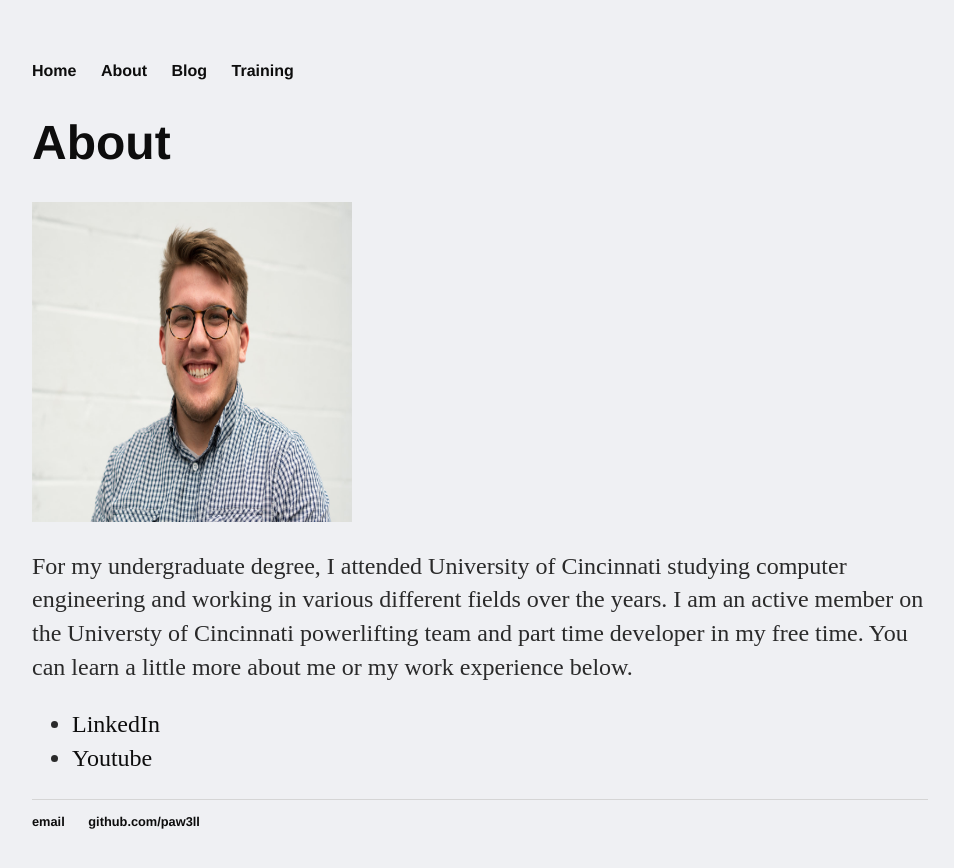
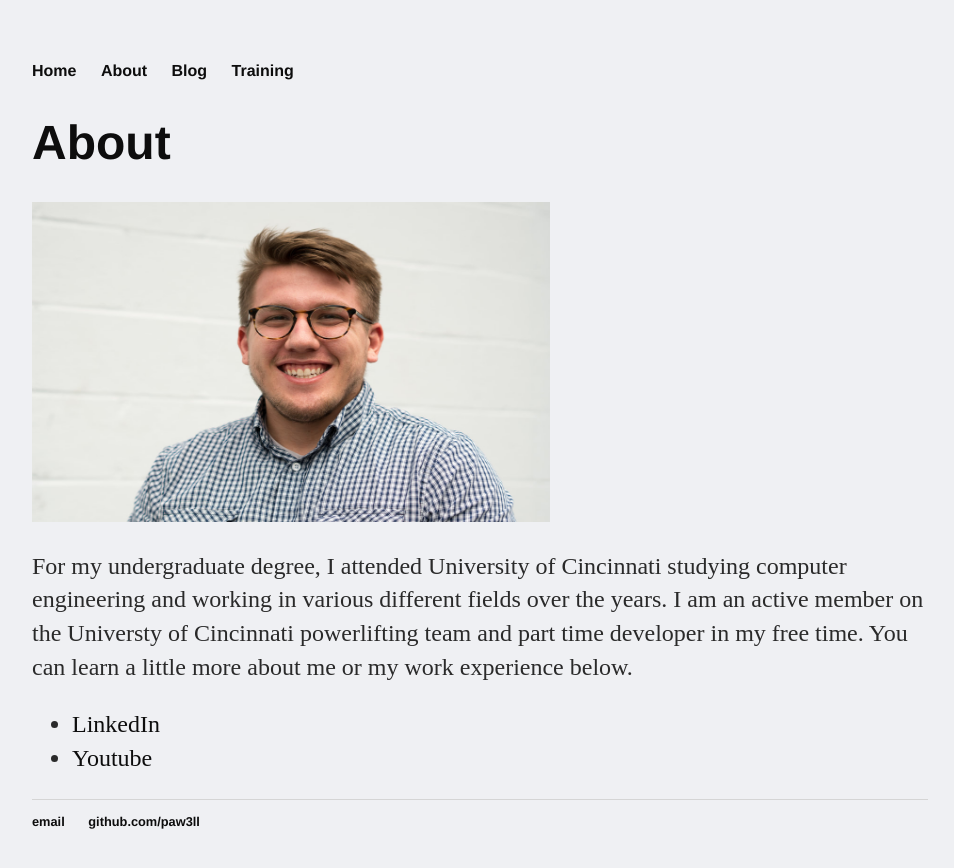
Before and after one commit to paw3ll/paw3ll.github.io, a Jekyll site: the page built from about/index.html, in a window 1280 px wide. Shown: the top 868 px of the page, without its empty margins (160-1114 px from the left). Built offline with Jekyll 4.4.1, drawn with Linux system fonts in a browser that asks for light colours.

Commit message:
Update index.html

```diff
--- a/about/index.html
+++ b/about/index.html
@@ -5,7 +5,7 @@ title: About Colton
 
 		<div class="about">
 			<h1>About</h1>
-			<img src="photos/lrb9208_orig.jpg" alt="Colton-Main" height="320" width="320">
+			<img src="photos/lrb9208_orig.jpg" alt="Colton-Main" height="320" width="517.76">
 			<p> For my undergraduate degree, I attended University of Cincinnati studying computer engineering and
 			working in various different fields over the years.
 			I am an active member on the Universty of Cincinnati powerlifting team and part time developer in my free time.
```
